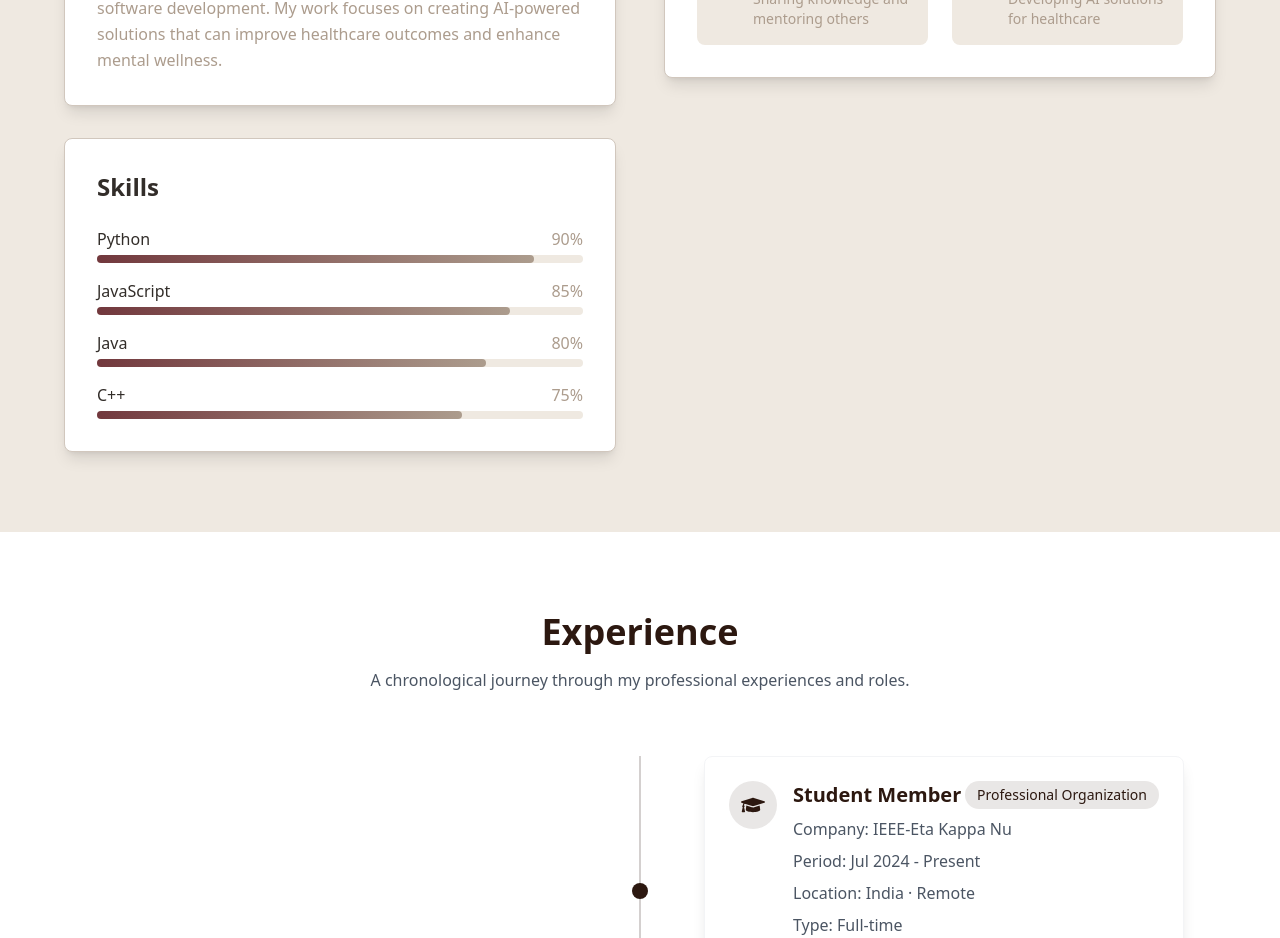
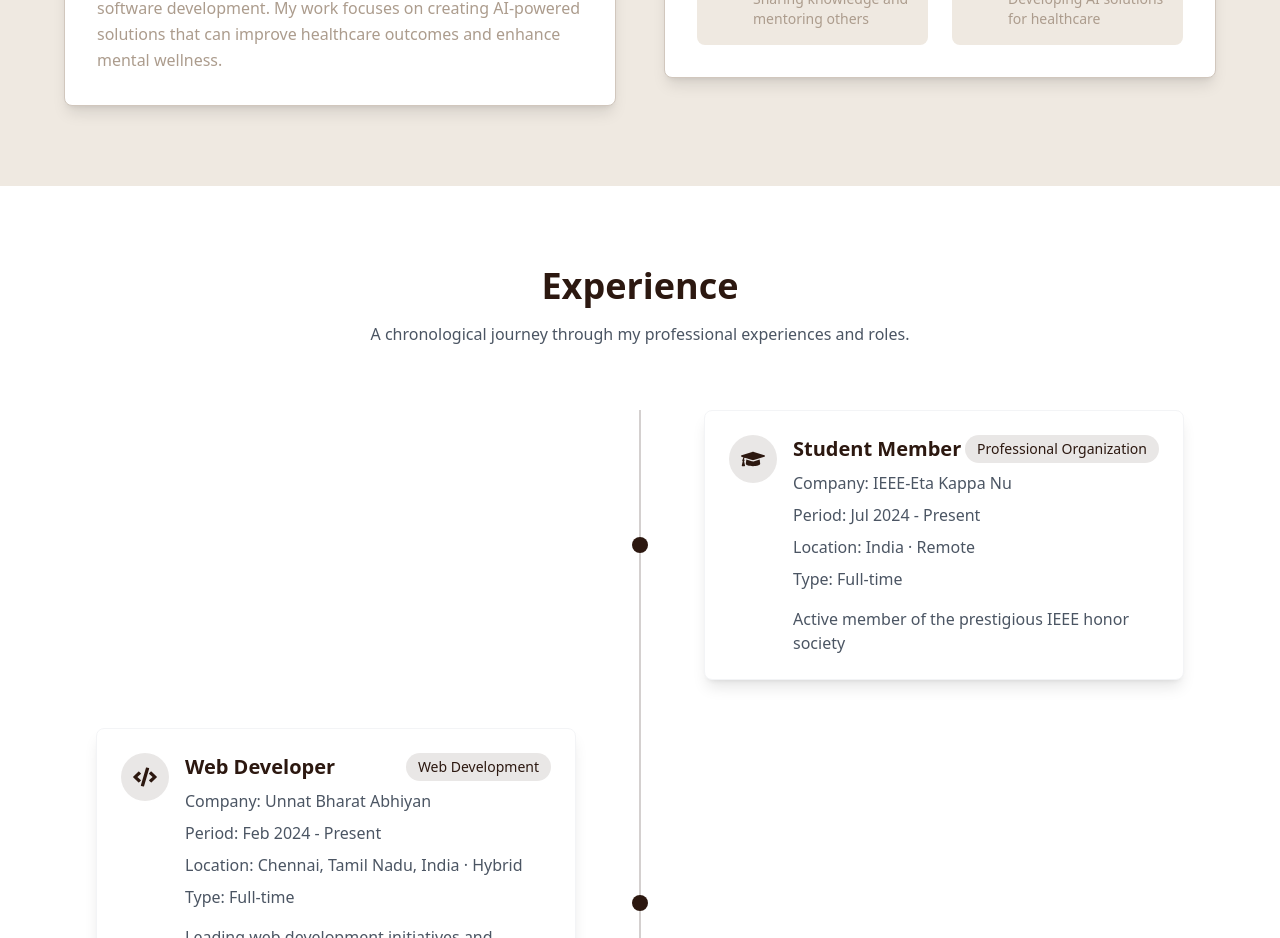
Before and after one commit to Ex-Rockstar/portfolio, a React (Vite) app: page / in a window 1280 px wide. Shown: the part 2880-3818 px from the top of the page. Built offline with nearby package versions, Linux system fonts and the light colour scheme.

Commit message:
little changes

```diff
--- a/src/components/About/About.jsx
+++ b/src/components/About/About.jsx
@@ -239,27 +239,6 @@
               </p>
             </div>
 
-            <div className="bg-white rounded-lg shadow-lg p-8 border border-primary-beige">
-              <h3 className="text-2xl font-semibold text-primary-dark mb-6">Skills</h3>
-              <div className="space-y-4">
-                {skills.programming.skills.map((skill, index) => (
-                  <div key={index}>
-                    <div className="flex justify-between mb-1">
-                      <span className="text-primary-dark">{skill.name}</span>
-                      <span className="text-primary-taupe">{skill.level}%</span>
-                    </div>
-                    <div className="w-full bg-primary-white rounded-full h-2">
-                      <motion.div
-                        initial={{ width: 0 }}
-                        whileInView={{ width: `${skill.level}%` }}
-                        transition={{ duration: 1, delay: index * 0.1 }}
-                        className="bg-gradient-to-r from-primary-burgundy to-primary-taupe h-2 rounded-full"
-                      />
-                    </div>
-                  </div>
-                ))}
-              </div>
-            </div>
           </motion.div>
 
           {/* Right Column - Interests and Education */}
--- a/src/components/Contact/Contact.jsx
+++ b/src/components/Contact/Contact.jsx
@@ -122,18 +122,15 @@
             <div className="contact-info pt-6 sm:pt-8">
               <h3 className="text-lg sm:text-xl font-heading2 text-primary-dark mb-4">Connect with Me</h3>
               <div className="flex gap-3 sm:gap-4">
-                <a href="https://linkedin.com/in/yourusername" target="_blank" rel="noopener noreferrer"
+                <a href="https://www.linkedin.com/in/ruthi-shankari/" target="_blank" rel="noopener noreferrer"
                    className="p-2 sm:p-3 bg-primary-beige rounded-lg hover:bg-primary-burgundy transition-colors duration-300 group">
                   <FaLinkedin className="text-xl sm:text-2xl text-primary-burgundy group-hover:text-primary-white" />
                 </a>
-                <a href="https://github.com/yourusername" target="_blank" rel="noopener noreferrer"
+                <a href="https://github.com/Ex-Rockstar" target="_blank" rel="noopener noreferrer"
                    className="p-2 sm:p-3 bg-primary-beige rounded-lg hover:bg-primary-burgundy transition-colors duration-300 group">
                   <FaGithub className="text-xl sm:text-2xl text-primary-burgundy group-hover:text-primary-white" />
                 </a>
-                <a href="https://twitter.com/yourusername" target="_blank" rel="noopener noreferrer"
-                   className="p-2 sm:p-3 bg-primary-beige rounded-lg hover:bg-primary-burgundy transition-colors duration-300 group">
-                  <FaTwitter className="text-xl sm:text-2xl text-primary-burgundy group-hover:text-primary-white" />
-                </a>
+
               </div>
             </div>
           </div>
--- a/src/components/Home/Home.jsx
+++ b/src/components/Home/Home.jsx
@@ -108,7 +108,7 @@
             </p>
             <div className="flex justify-center space-x-6 mb-8">
               <a
-                href="https://github.com/yourusername"
+                href="https://github.com/Ex-Rockstar"
                 target="_blank"
                 rel="noopener noreferrer"
                 className="text-primary-taupe hover:text-primary-dark transition-colors duration-300 transform hover:scale-110"
@@ -116,7 +116,7 @@
                 <FaGithub className="w-6 h-6 sm:w-7 sm:h-7 md:w-8 md:h-8" />
               </a>
               <a
-                href="https://linkedin.com/in/yourusername"
+                href="https://linkedin.com/in/ruthi-shankari"
                 target="_blank"
                 rel="noopener noreferrer"
                 className="text-primary-taupe hover:text-primary-dark transition-colors duration-300 transform hover:scale-110"
```
